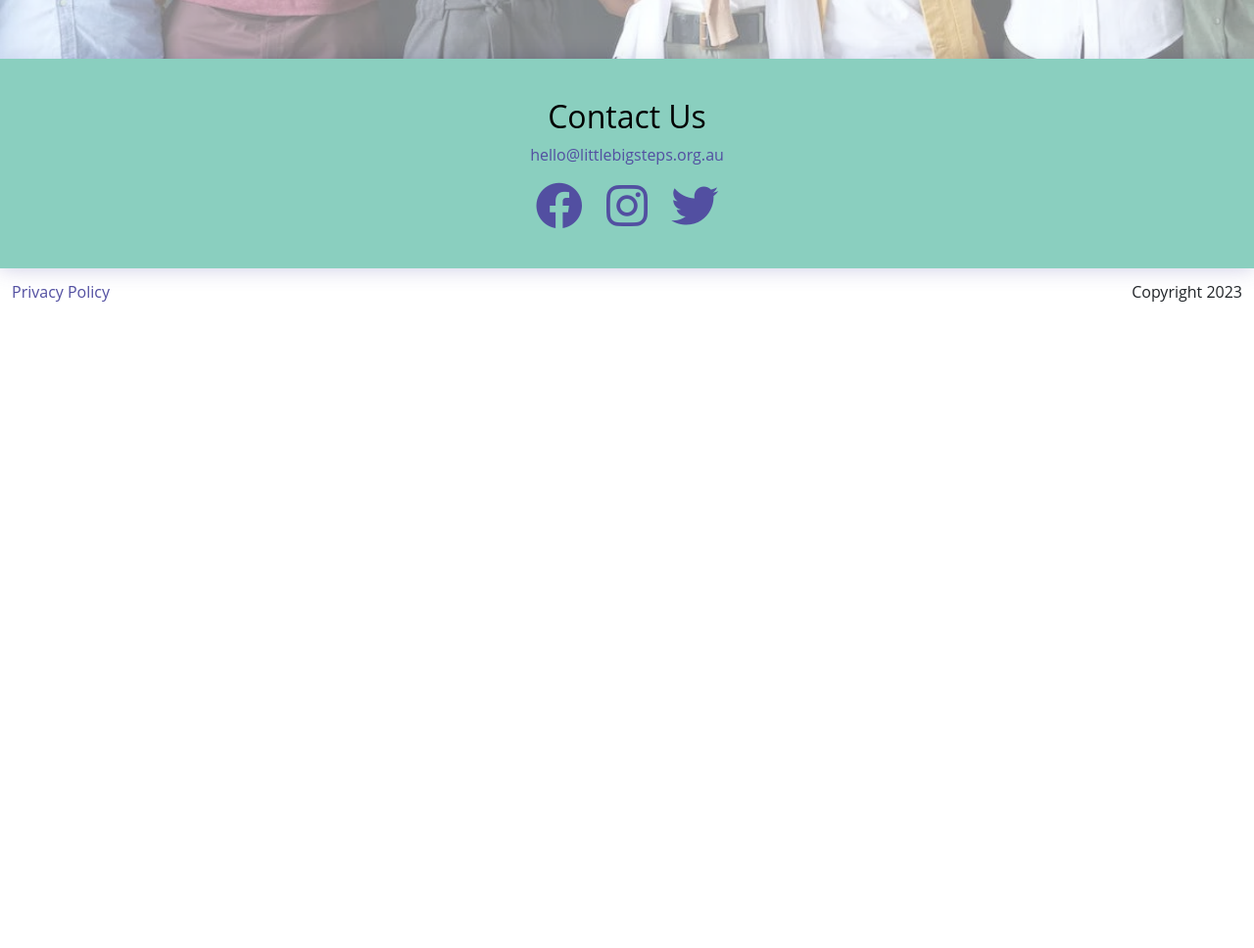
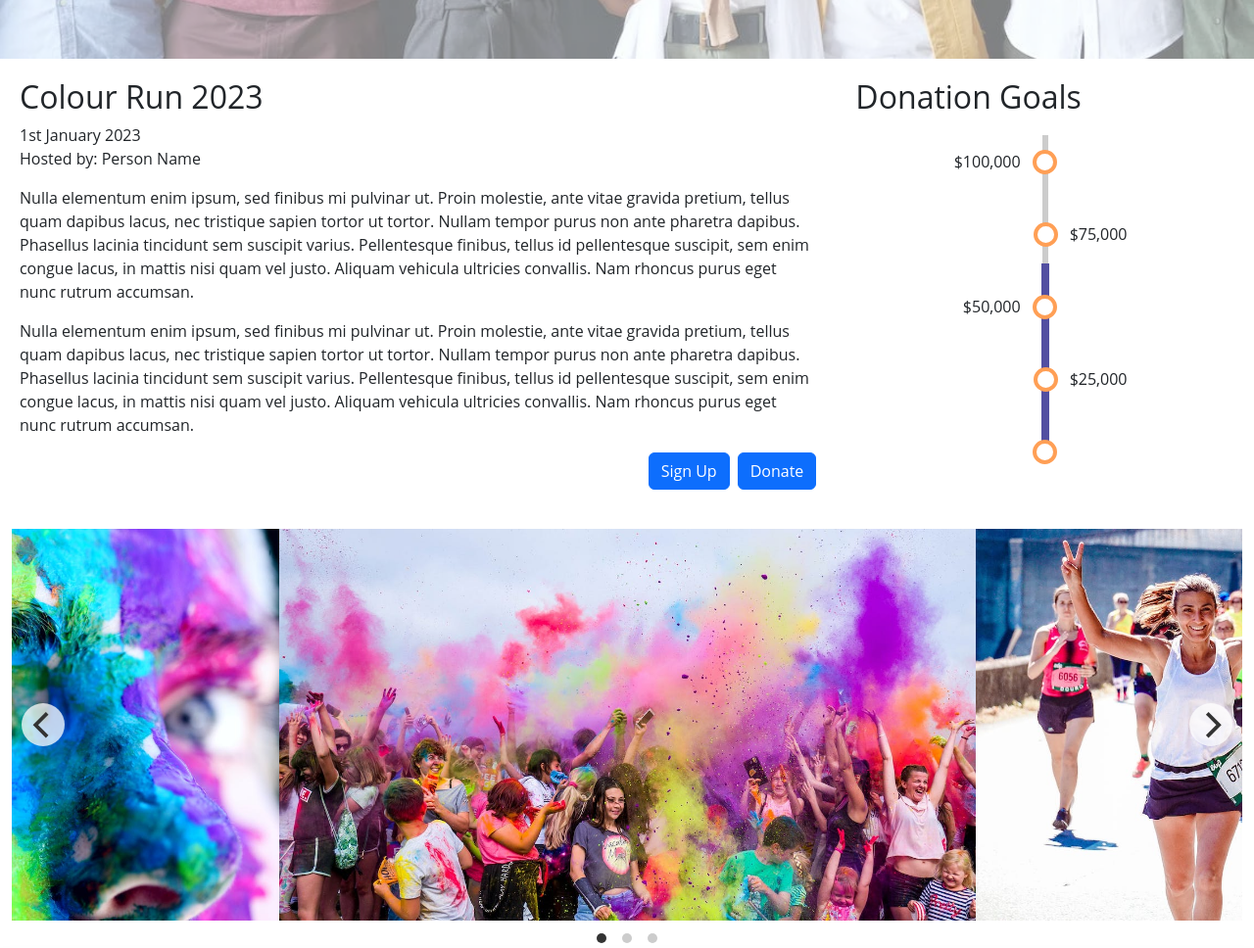
Before and after one commit to Elandrial/littlebigsteps, a plain HTML site: page prototype/fund-hosted.html in a window 1280 px wide. Shown: the part 540-1508 px from the top of the page at 98% size. Before the commit the page ends 862 px from the top, so only its background shows below. Drawn offline with nearby package versions, Linux system fonts and the light colour scheme.

Commit message:
Hosted Fundraiser Page

```diff
--- /dev/null
+++ b/prototype/css/progress-bar.css
@@ -0,0 +1,140 @@
+/* Modified from: https://www.w3schools.com/howto/howto_css_timeline.asp */
+
+.progress-milestones {
+    position: relative;
+    max-width: 1200px;
+    margin: 0 auto;
+}
+
+/* The actual timeline (the vertical ruler) */
+.progress-milestones::after {
+    content: '';
+    position: absolute;
+    width: 6px;
+    background-color: #CCC;
+    top: 0;
+    bottom: 0;
+    left: 50%;
+    margin-left: -3px;
+}
+.milestone-bar {
+    content: '';
+    position: absolute;
+    width: 8px;
+    background-color: #524fa1;
+    top: 40%;
+    bottom: 0;
+    left: 50%;
+    margin-left: -4px;
+    z-index:1;
+}
+
+/* Container around content */
+.progress-milestones .shell {
+    margin-top:20px;
+    padding: 10px 20px;
+    position: relative;
+    background-color: inherit;
+    width: 50%;
+}
+
+/* The circles on the timeline */
+.progress-milestones .shell::after {
+    content: '';
+    position: absolute;
+    width: 25px;
+    height: 25px;
+    right: -12px;
+    background-color: white;
+    border: 4px solid #FF9F55;
+    top: 15px;
+    border-radius: 50%;
+    z-index: 2;
+}
+
+/* Place the container to the left */
+.progress-milestones .left-side {
+    left: 0;
+    text-align:right;
+}
+
+/* Place the container to the right */
+.progress-milestones .right-side {
+    left: 50%;
+}
+
+/* Add arrows to the left container (pointing right) */
+/*.progress-milestones .left-side::before {
+    content: " ";
+    height: 0;
+    position: absolute;
+    top: 22px;
+    width: 0;
+    z-index: 1;
+    right: 30px;
+    border: medium solid #EEE;
+    border-width: 10px 0 10px 10px;
+    border-color: transparent transparent transparent #EEE;
+}*/
+
+/* Add arrows to the right container (pointing left) */
+/*.progress-milestones .right-side::before {
+    content: " ";
+    height: 0;
+    position: absolute;
+    top: 22px;
+    width: 0;
+    z-index: 1;
+    left: 30px;
+    border: medium solid #EEE;
+    border-width: 10px 10px 10px 0;
+    border-color: transparent #EEE transparent transparent;
+}*/
+
+/* Fix the circle for containers on the right side */
+.progress-milestones .right-side::after {
+    left: -12px;
+}
+
+/* The actual content */
+.progress-milestones .panel-content {
+    padding: 5px 5px;
+    /*background-color: #EEE;*/
+    position: relative;
+    border-radius: 6px;
+}
+
+/* Media queries - Responsive timeline on screens less than 600px wide */
+@media screen and (max-width: 600px) {
+
+    /* Place the timelime to the left */
+    .progress-milestones::after {
+        left: 31px;
+    }
+
+    /* Full-width containers */
+    .progress-milestones .shell {
+        width: 100%;
+        padding-left: 70px;
+        padding-right: 25px;
+    }
+
+    /* Make sure that all arrows are pointing leftwards */
+    .progress-milestones .shell::before {
+        left: 60px;
+        border: medium solid white;
+        border-width: 10px 10px 10px 0;
+        border-color: transparent white transparent transparent;
+    }
+
+    /* Make sure all circles are at the same spot */
+    .progress-milestones .left-side::after,
+    .progress-milestones .right-side::after {
+        left: 15px;
+    }
+
+    /* Make all right containers behave like the left ones */
+    .progress-milestones .right-side {
+        left: 0%;
+    }
+}
--- a/prototype/css/style.css
+++ b/prototype/css/style.css
@@ -55,7 +55,10 @@ a:hover {
   display: flex;
   justify-content: flex-end;
 }
-
+.vertical-progress {
+  margin-top: 100px;
+  transform: rotate(-90deg);
+}
 /*.btn-primary{
     background-color:#524fa1;
     border-color:#524fa1;
@@ -184,10 +187,13 @@ nav {
   margin-right: 10px;
 }
 
-/*.charts-css{
-  --color-1: rgba(82,79,161, 0.6);
-  --color-2: rgba(82,79,161, 0.8);
-}*/
+/* Carousel */
+.carousel img {
+  display: block;
+  height: 200px;
+}
+/* End - Carousel */
+
 #my-chart .column,
 #my-chart .bar,
 .responsive-chart .column,
@@ -212,6 +218,12 @@ nav {
     }
   }
 
+  @media screen and ( min-width: 768px ) {
+    .carousel img {
+      height: 400px;
+    }
+  }
+
   @media (min-width: 1000px) {
     #my-chart .column,
     #my-chart .bar,
--- a/prototype/fund-hosted.html
+++ b/prototype/fund-hosted.html
@@ -11,7 +11,9 @@
     <link href="libs/fontawesome/css/brands.min.css" rel="stylesheet">
     <link href="libs/fontawesome/css/solid.min.css" rel="stylesheet">
     <link href="https://cdn.jsdelivr.net/npm/bootstrap@5.3.0/dist/css/bootstrap.min.css" rel="stylesheet">
+    <link rel="stylesheet" href="https://unpkg.com/flickity@2/dist/flickity.min.css">
     <link rel="stylesheet" href="css/style.css" type="text/css">
+    <link rel="stylesheet" href="css/progress-bar.css" type="text/css">
 </head>
 
 <body>
@@ -54,15 +56,87 @@
         </div>
     </nav>
 
-    <section id="banner">
+    <section id="banner"></section>
 
+    <div class="container-fluid">
+        <div class="row">
+            <section id="fundraiser-details" class="col-lg-8 panel">
+                <h2>Colour Run 2023</h2>
+                <time>1st January 2023</time>
+                <p>Hosted by: Person Name</p>
+                <p>Nulla elementum enim ipsum, sed finibus mi pulvinar ut. Proin molestie, ante vitae gravida
+                    pretium,
+                    tellus quam dapibus lacus, nec tristique sapien tortor ut tortor. Nullam tempor purus non ante
+                    pharetra
+                    dapibus. Phasellus lacinia tincidunt sem suscipit varius. Pellentesque finibus, tellus id
+                    pellentesque
+                    suscipit, sem enim congue lacus, in mattis nisi quam vel justo. Aliquam vehicula ultricies
+                    convallis.
+                    Nam rhoncus purus eget nunc rutrum accumsan.</p>
+                <p>Nulla elementum enim ipsum, sed finibus mi pulvinar ut. Proin molestie, ante vitae gravida
+                    pretium,
+                    tellus quam dapibus lacus, nec tristique sapien tortor ut tortor. Nullam tempor purus non ante
+                    pharetra
+                    dapibus. Phasellus lacinia tincidunt sem suscipit varius. Pellentesque finibus, tellus id
+                    pellentesque
+                    suscipit, sem enim congue lacus, in mattis nisi quam vel justo. Aliquam vehicula ultricies
+                    convallis.
+                    Nam rhoncus purus eget nunc rutrum accumsan.</p>
 
-    </section>
-    <section id="main-content">
+                <div class="flex-end">
+                    <a type="button" class="btn btn-primary me-2">Sign Up</a>
+                    <a type="button" class="btn btn-primary">Donate</a>
+                </div>
+            </section>
+            <section id="donation-goals" class="col-lg-4 panel">
+                <h2>Donation Goals</h2>
+                <div class="progress-milestones">
+                    <div class="shell left-side">
+                        <div class="panel-content">
+                            $100,000
+                        </div>
+                    </div>
+                    <div class="shell right-side">
+                        <div class="panel-content">
+                            $75,000
+                        </div>
+                    </div>
+                    <div class="shell left-side">
+                        <div class="panel-content">
+                            $50,000
+                        </div>
+                    </div>
+                    <div class="shell right-side">
+                        <div class="panel-content">
+                            $25,000
+                        </div>
+                    </div>
+                    <div class="shell left-side">
+                        <div class="panel-content">
 
-    </section>
+                        </div>
+                    </div>
+                    <div class="milestone-bar"><span class="sr-only">$76,000 donated</span></div>
+                </div>
+            </section>
+            <section id="fundraiser-gallery" class="col-lg-12 mb-5">
+                <div class="carousel"
+                    data-flickity='{ "imagesLoaded": true, "percentPosition": false, "wrapAround": true }'>
+                    <div class="carousel-cell">
+                        <img src="./images/pexels-photo-1684187.jpeg" alt="Image 1">
+                    </div>
+                    <div class="carousel-cell">
+                        <img src="./images/pexels-photo-2402777.jpeg" alt="Image 1">
+                    </div>
+                    <div class="carousel-cell">
+                        <img src="./images/pexels-photo-1209843.jpeg" alt="Image 1">
+                    </div>
+                </div>
+            </section>
+        </div>
+    </div>
     <footer>
-        <div id="contact-details" class="background-secondary box-shadow text-center">
+        <div id="contact-details" class="background-secondary box-shadow text-center py-5">
             <h2>Contact Us</h2>
             <p><a href="mailto:hello@littlebigsteps.org.au">hello@littlebigsteps.org.au</a></p>
             <div id="social-icons">
@@ -92,7 +166,7 @@
         crossorigin="anonymous"></script>
 
     <script src="https://cdn.jsdelivr.net/npm/bootstrap@5.3.0/dist/js/bootstrap.min.js"></script>
-    <!--script type="text/javascript" src="https://www.gstatic.com/charts/loader.js"></script-->
+    <script src="https://unpkg.com/flickity@2/dist/flickity.pkgd.min.js"></script>
     <script type="text/javascript" src="./js/script.js"></script>
 </body>
 
```
Also changed, not shown: prototype/index.html (+16 -17 lines), prototype/images/pexels-photo-1209843.jpeg (added), prototype/images/pexels-photo-1684187.jpeg (added), 1 other file.
